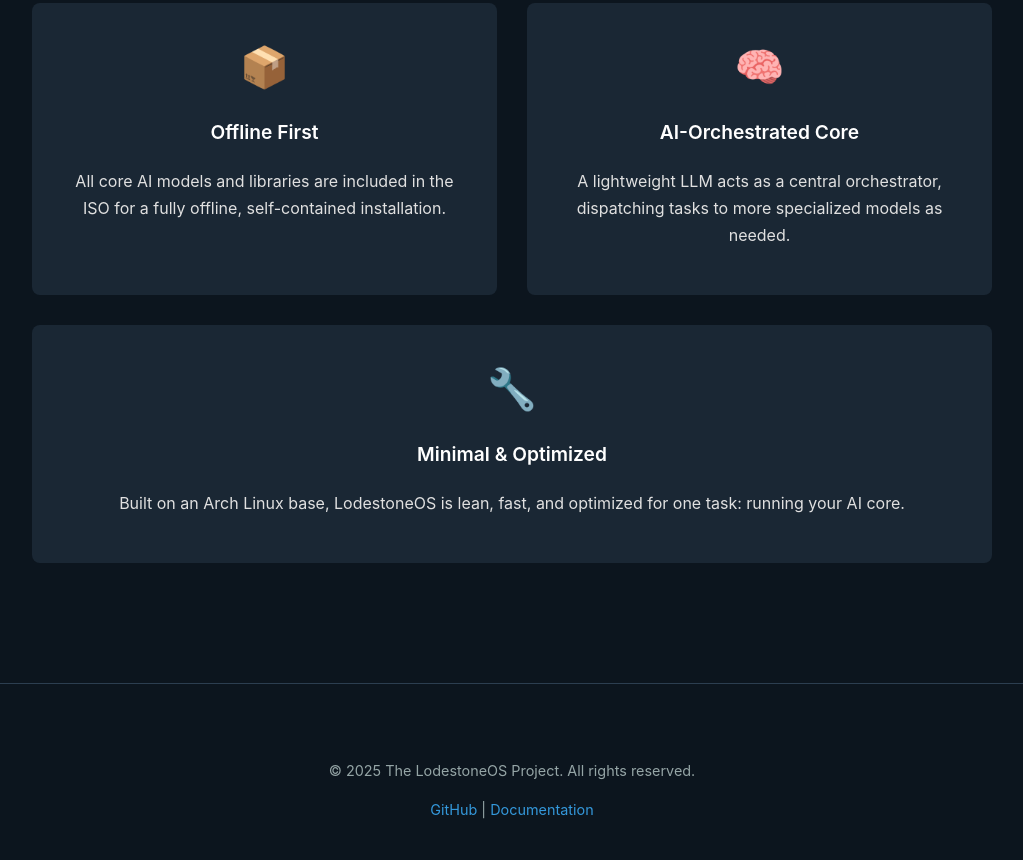
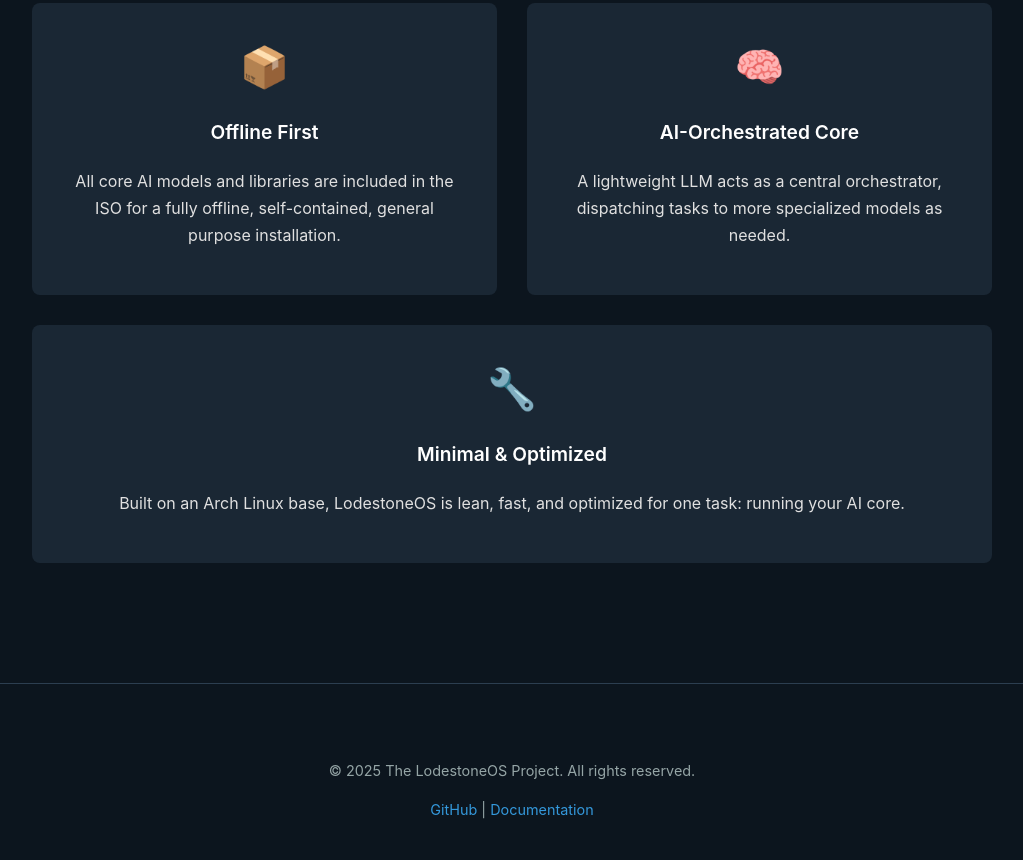
Before and after one commit to LodestoneOS/LodestoneOS.github.io, a plain HTML site: page index.html in a window 1280 px wide. Shown: the part 833-1693 px from the top of the page, without its empty margins (128-1151 px from the left). Drawn offline with Linux system fonts and the light colour scheme.

Commit message:
Update index.html

```diff
--- a/index.html
+++ b/index.html
@@ -43,7 +43,7 @@
                     <div class="feature-item">
                         <div class="feature-icon">📦</div>
                         <h3>Offline First</h3>
-                        <p>All core AI models and libraries are included in the ISO for a fully offline, self-contained installation.</p>
+                        <p>All core AI models and libraries are included in the ISO for a fully offline, self-contained, general purpose installation.</p>
                     </div>
 
                     <div class="feature-item">
```
